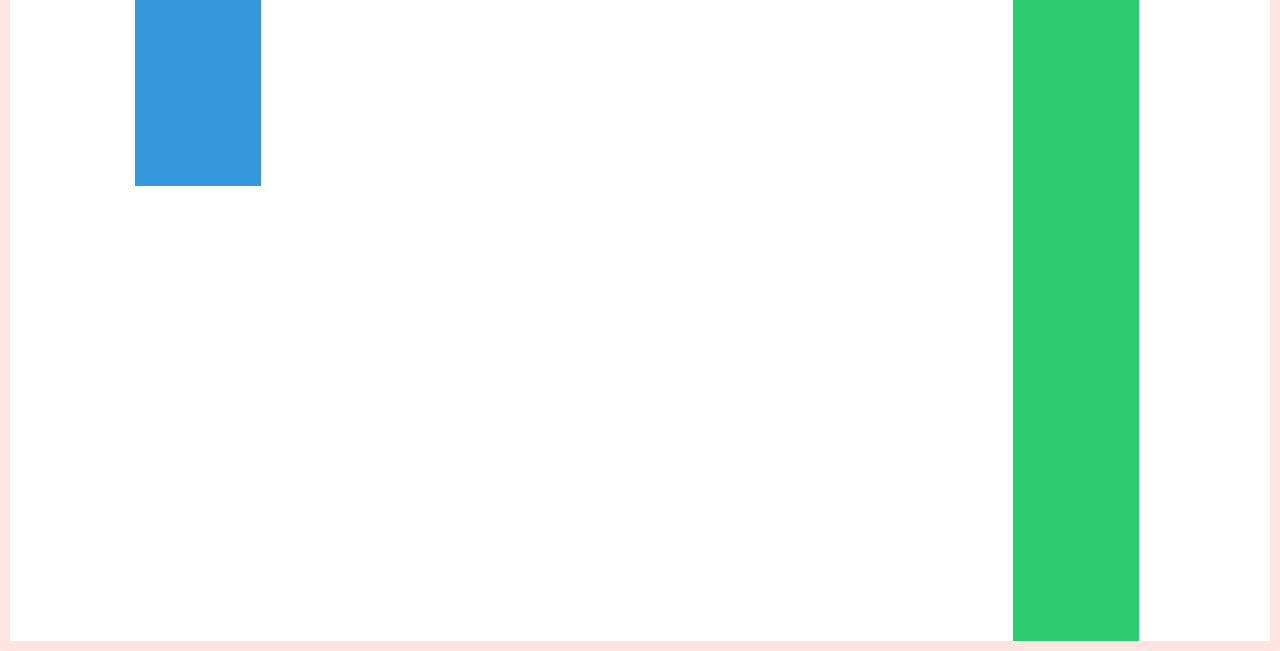
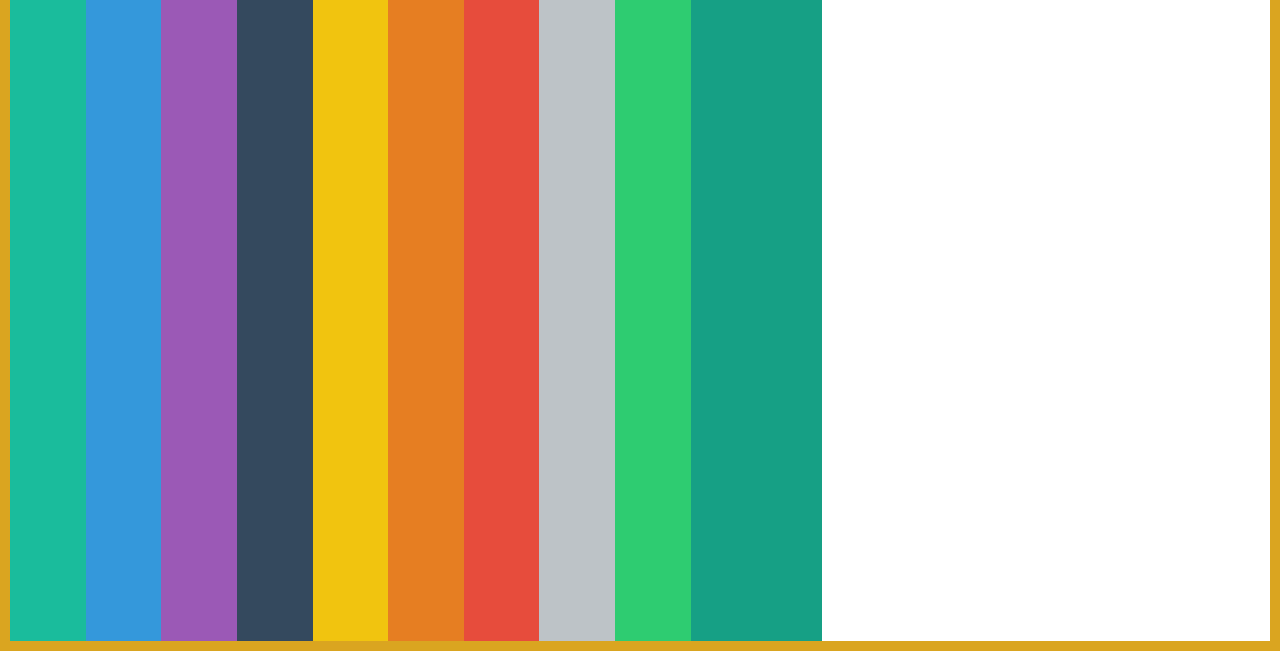
Before and after one commit to ermyas7/css-flexbox, a plain HTML site: page alignment-and-centering/index.html in a window 1280 px wide. Shown: the part 149-800 px from the top of the page. Drawn offline with Linux system fonts and the light colour scheme.

Commit message:
getting started with flex box

```diff
--- a/alignment-and-centering/style.css
+++ b/alignment-and-centering/style.css
@@ -30,25 +30,7 @@ input[type=reset],input[type=submit]{-webkit-appearance:button;cursor:pointer;}b
 
 /* We start writing out flexbox here. The above is just page setup */
 .container {
-  display:flex;
-  border:10px solid mistyrose;
-  height:100vh;
-  align-items:flex-start;
+  display: flex;
+  border: 10px solid goldenrod;
+  height: 100vh;
 }
-
-.box {
-  width:33.333%;
-}
-
-.box2 {
-  padding-bottom: 200px;
-}
-
-.box6 {
-  padding-bottom: 0;
-}
-
-.box9 {
-  padding-bottom: 50px;
-  align-self:stretch;
-}
```
